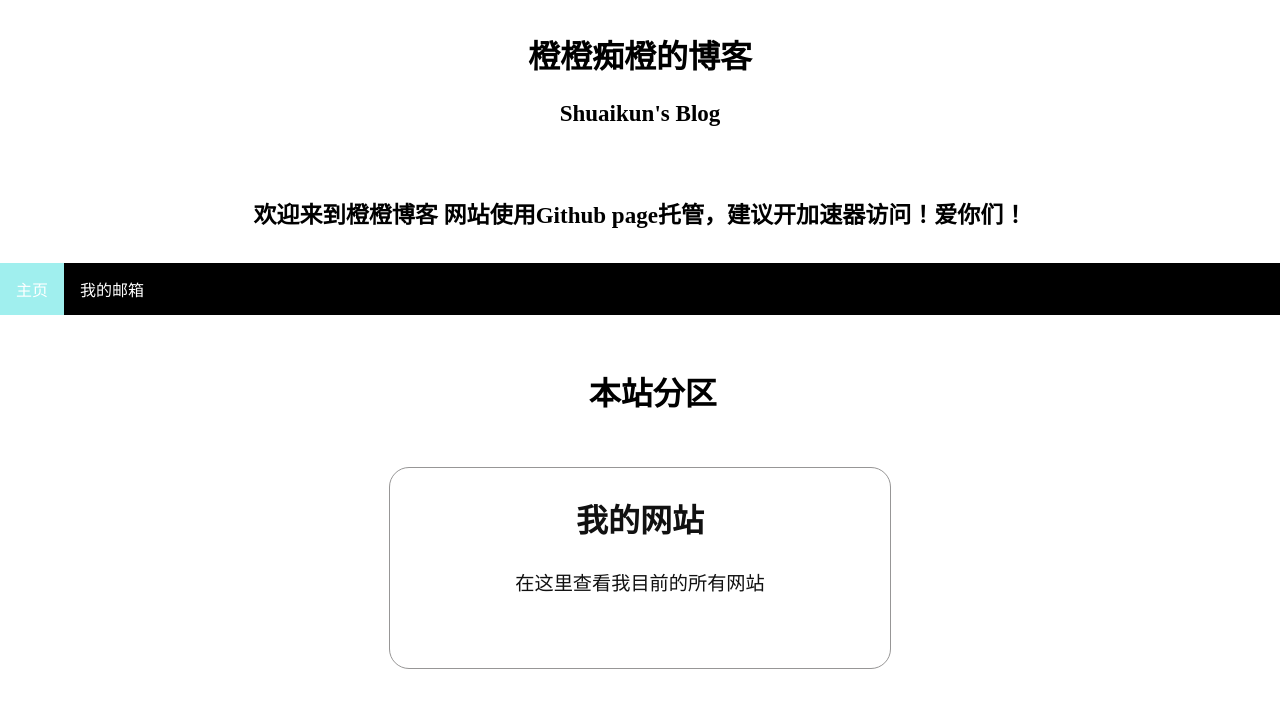
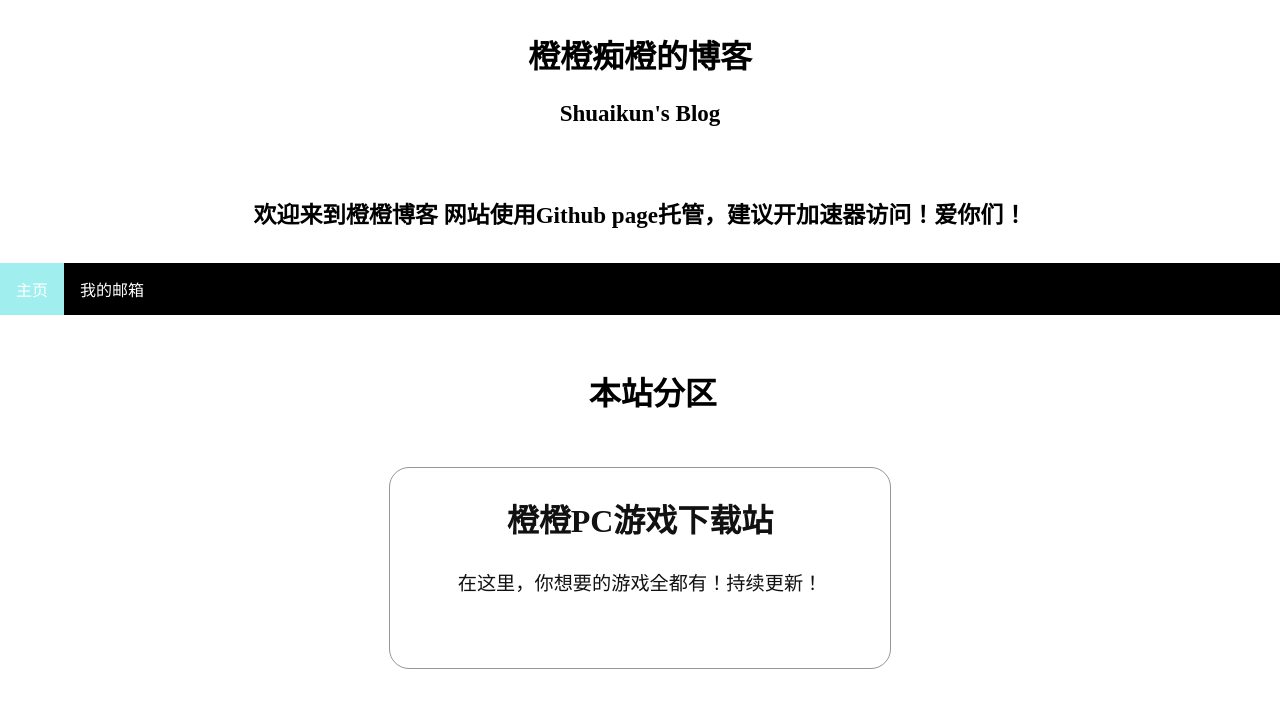
Before and after one commit to ShuaikunNB/ShuaikunNB.github.io, a plain HTML site: page index.html in a window 1280 px wide. Drawn offline with Linux system fonts and the light colour scheme; a web font is replaced by a local one.

Commit message:
把pcgamedownload加上去了

```diff
--- a/index.html
+++ b/index.html
@@ -223,8 +223,8 @@
         <h5>本站分区</h5>
         <a href="https://ShuaikunNB.github.io/">
             <div class="picture">
-                <h2>我的网站</h2>
-                <p>在这里查看我目前的所有网站</p>
+                <h2>橙橙PC游戏下载站</h2>
+                <p>在这里，你想要的游戏全都有！持续更新！</p>
 
             </div>
         </a>
```
